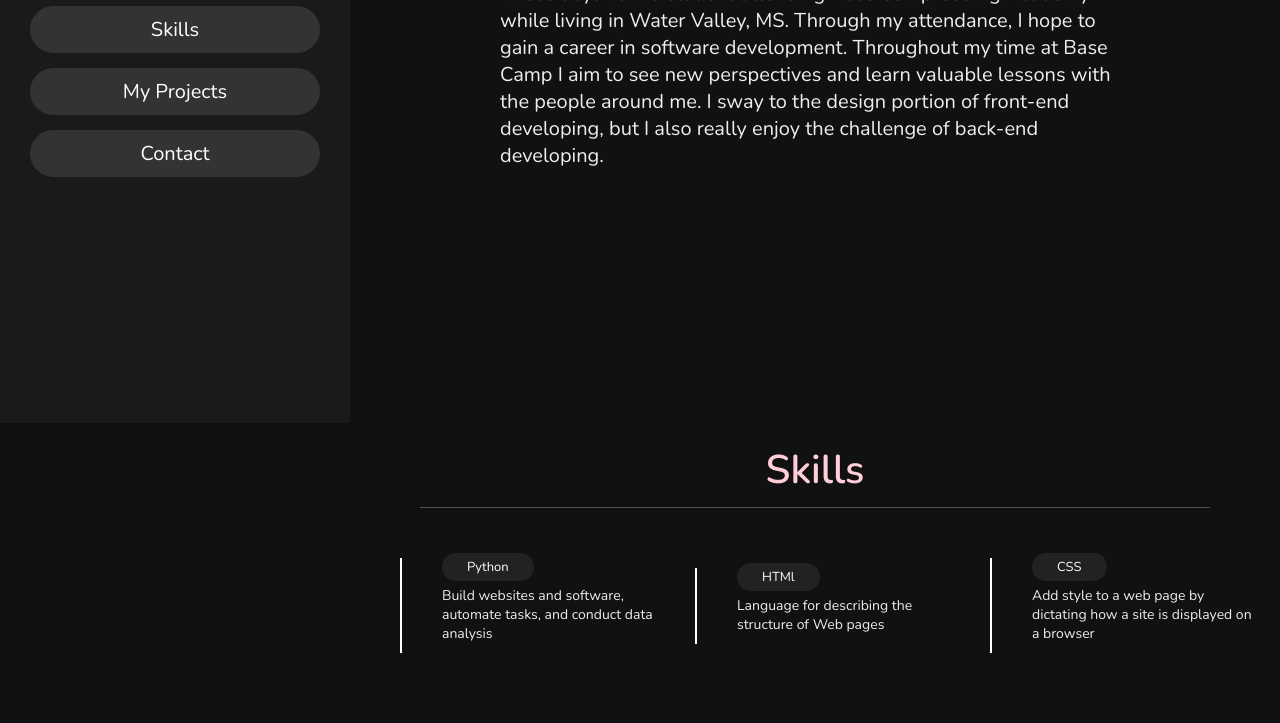
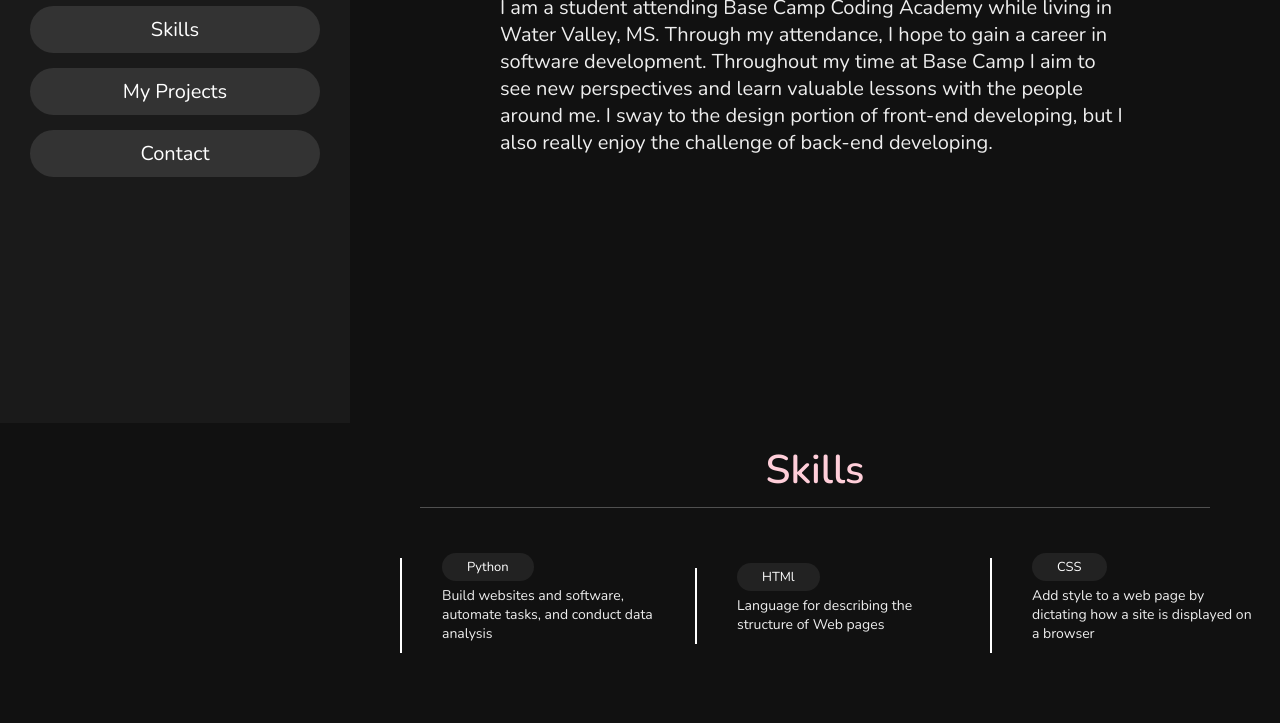
Before and after one commit to Alucardrangel/test_mark_34, a plain HTML site: page index.html in a window 1280 px wide. Shown: the part 377-1100 px from the top of the page. Drawn offline with nearby package versions, Linux system fonts and the light colour scheme.

Commit message:
new_save

```diff
--- a/index.html
+++ b/index.html
@@ -46,7 +46,7 @@
 
     <h3>HI THERE !</h3>
     <h1>I'm <span>Zaul Rangel</span></h1>
-    <p class="change">These days I am a student attending Base Camp Coding Academy while living in Water Valley, MS. Through my attendance, I hope to gain a career in software development. Throughout my time at Base Camp I aim to see new perspectives and learn valuable lessons with the people around me. I sway to the design portion of front-end developing, but I also really enjoy the challenge of back-end developing.</p>
+    <p class="change">I am a student attending Base Camp Coding Academy while living in Water Valley, MS. Through my attendance, I hope to gain a career in software development. Throughout my time at Base Camp I aim to see new perspectives and learn valuable lessons with the people around me. I sway to the design portion of front-end developing, but I also really enjoy the challenge of back-end developing.</p>
     <!-- <a href="#about"><button class="btn">about me <i class="fas fa-user"></i></button></a> -->
 
 </section>
```
